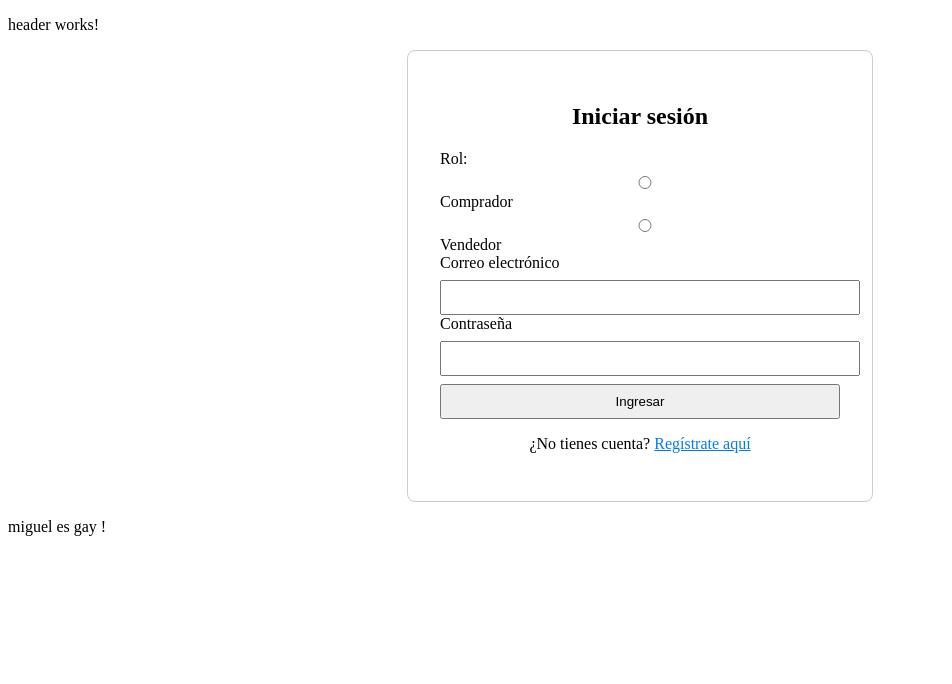
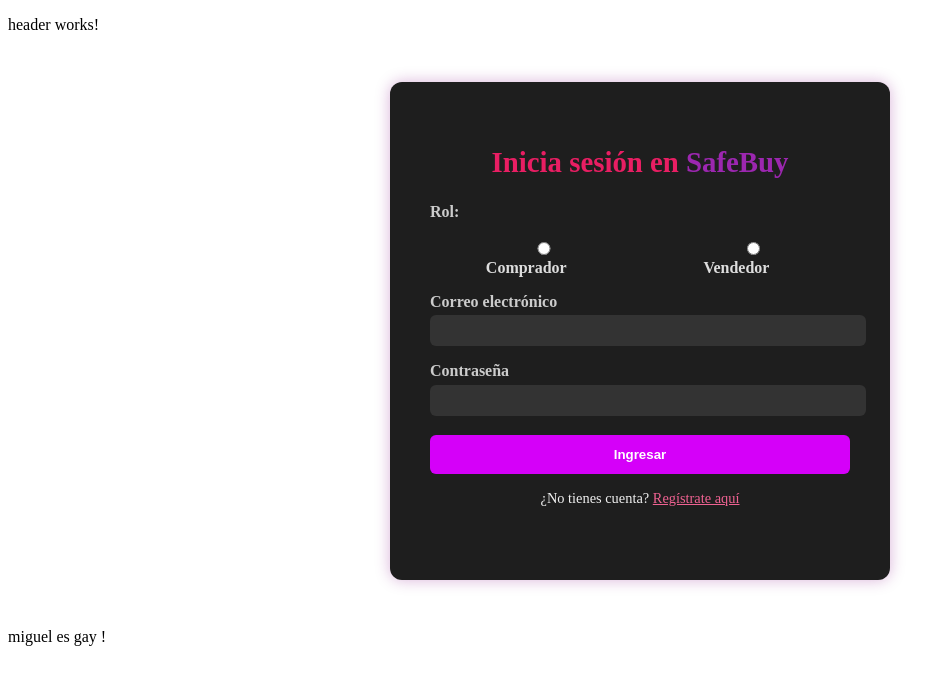
Before and after one commit to Andruortiz/SafeBuy, an Angular app in the folder safebuy/: page /auth/login in a window 1280 px wide. Shown: the top 684 px of the page, without its empty margins (0-952 px from the left). Built offline with nearby package versions, Linux system fonts and the light colour scheme.

Commit message:
front_login+registro
actualice el front de el login y el registro, adaptandolo a la paleta de colores que tendra la aplicacion

```diff
--- a/safebuy/src/app/modules/auth/login.component.html
+++ b/safebuy/src/app/modules/auth/login.component.html
@@ -1,9 +1,9 @@
 <div class="login-container">
-  <h2>Iniciar sesión</h2>
+  <h2>Inicia sesión en <span class="brand">SafeBuy</span></h2>
 
   <form (ngSubmit)="login()">
     <label>Rol:</label>
-    <div>
+    <div class="role-selector">
       <label>
         <input type="radio" name="role" [(ngModel)]="selectedRole" [value]="'comprador'" />
         Comprador
@@ -27,5 +27,5 @@
     </p>
 
     <p class="error" *ngIf="errorMessage">{{ errorMessage }}</p>
-  </form>
+      </form>
 </div>
--- a/safebuy/src/app/modules/auth/login.component.scss
+++ b/safebuy/src/app/modules/auth/login.component.scss
@@ -1,34 +1,84 @@
 .login-container {
-  max-width: 400px;
-  margin: auto;
-  padding: 2rem;
-  border: 1px solid #ccc;
-  border-radius: 8px;
+  max-width: 420px;
+  margin: 3rem auto;
+  padding: 2.5rem;
+  border-radius: 12px;
+  background-color: #1e1e1e;
+  color: #f1f1f1;
+  box-shadow: 0 0 15px rgba(128, 0, 128, 0.3);
 
   h2 {
     text-align: center;
+    font-size: 1.8rem;
+    margin-bottom: 1.5rem;
+    color: #e91e63;
+
+    .brand {
+      color: #9c27b0;
+      font-weight: bold;
+    }
   }
 
-  input, button {
+  label {
+    display: block;
+    margin-top: 1rem;
+    font-weight: 600;
+    color: #ccc;
+  }
+
+  .role-selector {
+    display: flex;
+    justify-content: space-around;
+    margin-bottom: 1rem;
+
+    label {
+      color: #ddd;
+    }
+  }
+
+  input {
     width: 100%;
-    margin-top: 0.5rem;
+    margin-top: 0.3rem;
     padding: 0.5rem;
+    border: none;
+    border-radius: 6px;
+    background-color: #333;
+    color: #fff;
+  }
+
+  button {
+    width: 100%;
+    margin-top: 1.2rem;
+    padding: 0.75rem;
+    border: none;
+    border-radius: 6px;
+    background-color: #d500f9;
+    color: #fff;
+    font-weight: bold;
+    cursor: pointer;
+    transition: background-color 0.3s ease;
+
+    &:hover {
+      background-color: #aa00ff;
+    }
   }
 
   .error {
-    color: red;
+    color: #f44336;
     margin-top: 1rem;
     text-align: center;
+    font-size: 0.9rem;
   }
 }
 
 .register-link {
   margin-top: 1rem;
   text-align: center;
+  font-size: 0.9rem;
 
   a {
-    color: #007bff;
+    color: #f06292;
     text-decoration: underline;
-    cursor: pointer;
+    cursor:pointer;
   }
 }
--- a/safebuy/src/app/modules/auth/login.component.ts
+++ b/safebuy/src/app/modules/auth/login.component.ts
@@ -3,34 +3,30 @@
 import { CommonModule } from '@angular/common';
 import { FormsModule } from '@angular/forms';
 import { AuthService } from '../../services/auth.service';
-import { RouterModule } from '@angular/router';//
+import { RouterModule } from '@angular/router';
 
 @Component({
   selector: 'app-login',
   standalone: true,
   imports: [CommonModule, FormsModule, RouterModule],
-  // Permite usar [(ngModel)] y *ngIf
   templateUrl: './login.component.html',
   styleUrls: ['./login.component.scss']
 })
 export class LoginComponent {
-  // Datos del formulario
   email = '';
   password = '';
-  selectedRole: 'comprador' | 'vendedor' | null = null; // Rol seleccionado
-  errorMessage = ''; // Para mostrar errores en pantalla
+  selectedRole: 'comprador' | 'vendedor' | null = null;
+  errorMessage = '';
 
-  constructor(    private router: Router, private auth: AuthService) {}
+  constructor(private router: Router, private auth: AuthService) {}
 
   login() {
-    // Validación: todos los campos deben estar completos
     if (!this.email || !this.password || !this.selectedRole) {
       this.errorMessage = 'Todos los campos y el rol son obligatorios';
       return;
     }
 
     const users = JSON.parse(localStorage.getItem('users') || '[]');
-
     const matchedUser = users.find(
       (user: any) =>
         user.email === this.email &&
@@ -38,13 +34,11 @@
         user.role === this.selectedRole
     );
 
-
     if (matchedUser) {
       this.auth.login(matchedUser.email, matchedUser.role);
       this.router.navigateByUrl('/');
     } else {
       this.errorMessage = 'Credenciales o rol incorrectos';
     }
-
   }
 }
--- a/safebuy/src/app/modules/auth/register.component.html
+++ b/safebuy/src/app/modules/auth/register.component.html
@@ -1,5 +1,5 @@
 <div class="register-container">
-  <h2>Registro</h2>
+  <h2>Regístrate en <span class="highlight">SafeBuy</span></h2>
 
   <form (ngSubmit)="register()">
     <label>Nombre completo</label>
@@ -12,7 +12,7 @@
     <input type="password" [(ngModel)]="password" name="password" required />
 
     <label>Rol</label>
-    <div>
+    <div class="role-selection">
       <label><input type="radio" name="role" [(ngModel)]="role" value="comprador" /> Comprador</label>
       <label><input type="radio" name="role" [(ngModel)]="role" value="vendedor" /> Vendedor</label>
     </div>
--- a/safebuy/src/app/modules/auth/register.component.scss
+++ b/safebuy/src/app/modules/auth/register.component.scss
@@ -1,29 +1,79 @@
 .register-container {
-  max-width: 400px;
-  margin: auto;
-  padding: 2rem;
-  border: 1px solid #ccc;
-  border-radius: 8px;
+  max-width: 420px;
+  margin: 3rem auto;
+  padding: 2.5rem;
+  background-color: #1e1e1e;
+  border: 2px solid #444;
+  border-radius: 12px;
+  color: #f1f1f1;
+  box-shadow: 0 4px 12px rgba(0, 0, 0, 0.6);
+  font-family: 'Segoe UI', Tahoma, Geneva, Verdana, sans-serif;
+}
 
 h2 {
   text-align: center;
+  font-size: 1.8rem;
+  margin-bottom: 1.5rem;
+
+  .highlight {
+    color: #e91e63;
+  }
 }
 
-  input, button {
+label {
+  margin-top: 1rem;
+  display: block;
+  font-weight: 600;
+  color: #ddd;
+}
+
+.role-selection {
+  display: flex;
+  justify-content: space-around;
+  margin-bottom: 1rem;
+
+  label {
+    color: #ccc;
+  }
+}
+
+input {
   width: 100%;
-    margin-top: 0.5rem;
-    padding: 0.5rem;
+  padding: 0.6rem;
+  margin-top: 0.4rem;
+  background-color: #2c2c2c;
+  border: 1px solid #555;
+  border-radius: 6px;
+  color: #f1f1f1;
+}
+
+button {
+  width: 100%;
+  margin-top: 1.2rem;
+  padding: 0.6rem;
+  background: linear-gradient(to right, #e91e63, #9c27b0);
+  border: none;
+  color: white;
+  font-weight: bold;
+  border-radius: 6px;
+  cursor: pointer;
+  transition: background 0.3s ease;
+}
+
+button:hover {
+  background: linear-gradient(to right, #d81b60, #7b1fa2);
 }
 
 .error {
-    color: red;
+  color: #f44336;
+  margin-top: 1rem;
   text-align: center;
-    margin-top: 1rem;
+  font-weight: bold;
 }
 
 .success {
-    color: green;
+  color: #4caf50;
+  margin-top: 1rem;
   text-align: center;
-    margin-top: 1rem;
+  font-weight: bold;
 }
-}
--- a/safebuy/src/app/modules/auth/register.component.ts
+++ b/safebuy/src/app/modules/auth/register.component.ts
@@ -33,7 +33,6 @@
       role: this.role
     };
 
-    // Guardar en localStorage (puede expandirse a backend luego)
     const users = JSON.parse(localStorage.getItem('users') || '[]');
     users.push(newUser);
     localStorage.setItem('users', JSON.stringify(users));
@@ -41,13 +40,11 @@
     this.successMessage = 'Registro exitoso. Ahora puedes iniciar sesión.';
     this.errorMessage = '';
 
-    // Limpia el formulario
     this.name = '';
     this.email = '';
     this.password = '';
     this.role = null;
 
-    // Redirige al login después de unos segundos
     setTimeout(() => this.router.navigateByUrl('/auth/login'), 1500);
   }
 }
```
Lines whose indentation alone changed are shown as unchanged.
